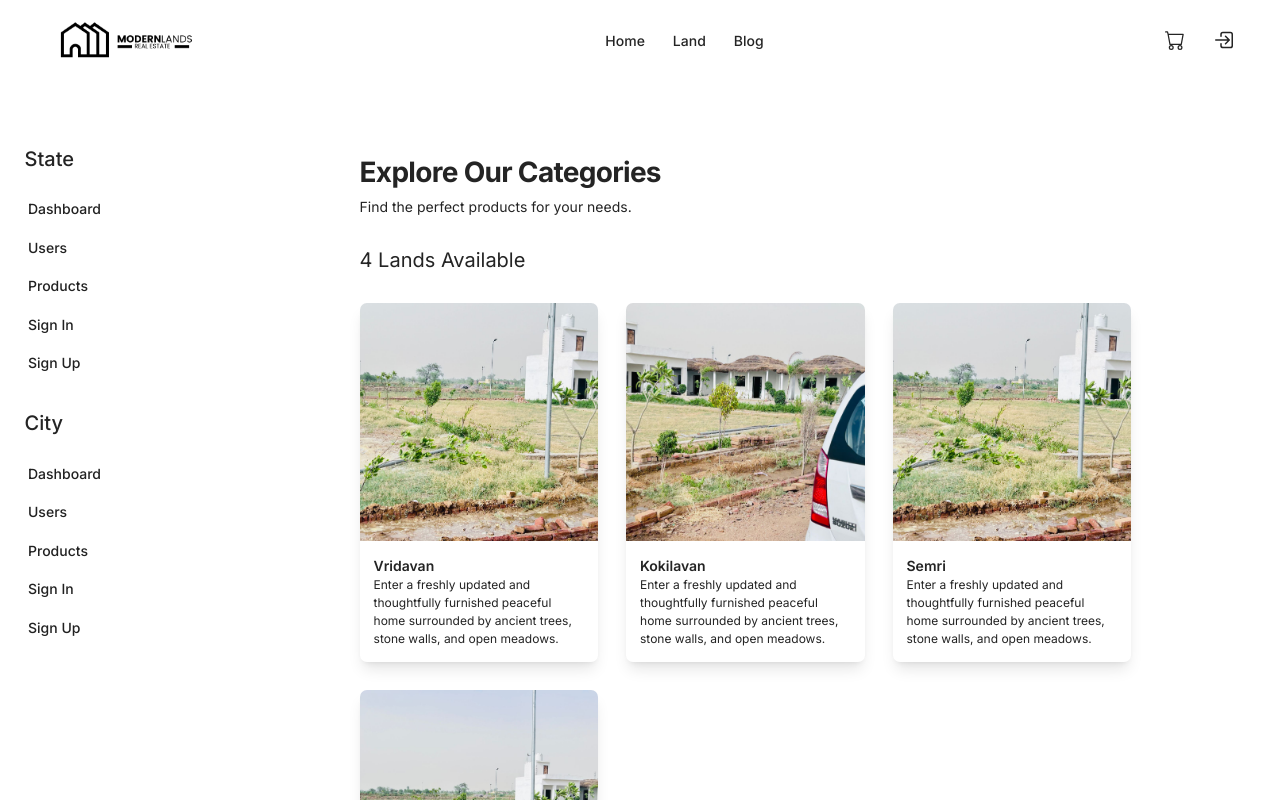
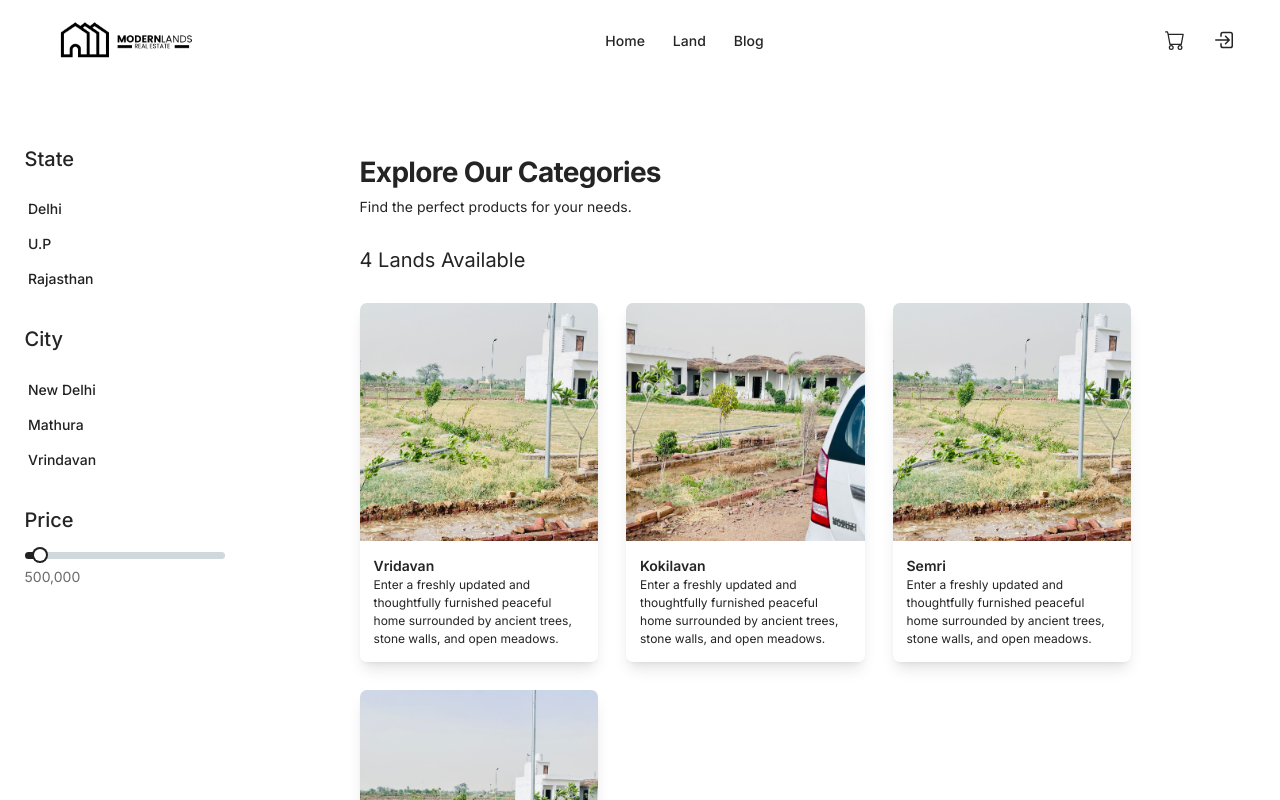
Before and after one commit to Unknown3032/AathyatamRealstate, a Next.js app: page /all-lands in a window 1280 px wide. Shown: the top 800 px of the page. Built offline with nearby package versions, Linux system fonts and the light colour scheme.

Commit message:
sidenavUiComplete

```diff
--- a/components/Navbar.jsx
+++ b/components/Navbar.jsx
@@ -34,7 +34,6 @@ const Navbar = () => {
 
 
     const controlNavbar = () => {
-
         if (window.scrollY > 150) {
             if (window.scrollY > lastScrollY && !mobileMenu) {
                 setShow("-translate-y-[80px] ");
--- a/components/SideNavbarProduct.jsx
+++ b/components/SideNavbarProduct.jsx
@@ -1,79 +1,101 @@
 
 import Link from "next/link"
+import { useEffect, useState } from "react";
 import { VscClose } from "react-icons/vsc";
+import { Slider } from "@material-tailwind/react";
+
+
+const states = [
+    { name: "Delhi" },
+    { name: "U.P" },
+    { name: "Rajasthan" },
+]
+
+const city = [
+    { name: "New Delhi" },
+    { name: "Mathura" },
+    { name: "Vrindavan" },
+]
 
 
 const SideNavbarProduct = ({ sidenavBar, setSidenavBar }) => {
 
+    const [curSliderVal, setCurSliderVal] = useState(5);
+    const [currentPrice, setCurrentPrice] = useState(500000);
+    const [controlSideNav, setControlSideNav] = useState('fixed');
+
+    const handlePriceSlider = (e) => {
+        const curvalue = Math.round(e.target.value);
+        setCurrentPrice(curvalue * 100000);
+        setCurSliderVal(curvalue);
+    }
+
+
+    const controlSideNavbar = () => {
+        if (window.scrollY > 150) {
+            if (window.scrollY > 500) {
+                setControlSideNav('sticky')
+            }
+        };
+    }
+
+    useEffect(() => {
+        const html = document.querySelector("html");
+        if (html) {
+            html.style.overflow = sidenavBar ? "hidden" : "auto";
+        }
+
+    }, [sidenavBar])
+
+
     return (
-        <div className={` w-full md:w-72 h-full absolute md:block bg-white z-20 md:z-10 ${sidenavBar ? 'block' : 'hidden'} `}>
-            <aside id="sidebar-multi-level-sidebar" className="fixed mt-5 bg-white md:top-32 left-0 z-40 md:w-72 w-full h-full md:h-auto  sm:translate-x-0" aria-label="Sidebar">
+        <div className={` w-full md:w-72 h-full absolute md:block  pb-20 bg-white z-20 md:z-10 ${sidenavBar ? 'flex' : 'hidden'} `}>
+            <aside id="sidebar-multi-level-sidebar" className={` absolute mt-5 bg-white md:top-32 left-0 z-40 md:w-72 w-full h-auto md:h-auto md:${controlSideNav} `} aria-label="Sidebar">
 
                 <span className="md:hidden" onClick={() => setSidenavBar(!sidenavBar)}> <VscClose className="ml-[90vw] text-2xl " /></span>
 
                 <div className="h-full px-3 py-4 overflow-y-auto  dark:bg-gray-800">
                     <h1 className="text-2xl pl-4 pb-5 font-medium">State</h1>
-                    <ul className="space-y-1 font-medium">
-                        <li>
+                    <ul className="font-medium">
+                        {states.map((state, i) => {
+                            return (
+                                <li key={i}>
                                     <a href="#" className="flex items-center p-2 text-gray-900 rounded-lg dark:text-white hover:bg-gray-100 dark:hover:bg-gray-700 group">
-                                <span className="ms-3">Dashboard</span>
+                                        <span className="ms-3">{state.name}</span>
                                     </a>
                                 </li>
-
-                        <li>
-                            <a href="#" className="flex items-center p-2 text-gray-900 rounded-lg dark:text-white hover:bg-gray-100 dark:hover:bg-gray-700 group">
-                                <span className="flex-1 ms-3 whitespace-nowrap">Users</span>
-                            </a>
-                        </li>
-                        <li>
-                            <a href="#" className="flex items-center p-2 text-gray-900 rounded-lg dark:text-white hover:bg-gray-100 dark:hover:bg-gray-700 group">
-                                <span className="flex-1 ms-3 whitespace-nowrap">Products</span>
-                            </a>
-                        </li>
-                        <li>
-                            <a href="#" className="flex items-center p-2 text-gray-900 rounded-lg dark:text-white hover:bg-gray-100 dark:hover:bg-gray-700 group">
-                                <span className="flex-1 ms-3 whitespace-nowrap">Sign In</span>
-                            </a>
-                        </li>
-                        <li>
-                            <a href="#" className="flex items-center p-2 text-gray-900 rounded-lg dark:text-white hover:bg-gray-100 dark:hover:bg-gray-700 group">
-                                <span className="flex-1 ms-3 whitespace-nowrap">Sign Up</span>
-                            </a>
-                        </li>
+                            )
+                        })}
                     </ul>
                 </div>
 
                 <div className="h-full px-3 py-4 overflow-y-auto  dark:bg-gray-800">
                     <h1 className="text-2xl pl-4 pb-5 font-medium">City</h1>
-                    <ul className="space-y-1 font-medium">
-                        <li>
+                    <ul className=" font-medium">
+                        {city.map((city, i) => {
+                            return (
+                                <li key={i}>
                                     <a href="#" className="flex items-center p-2 text-gray-900 rounded-lg dark:text-white hover:bg-gray-100 dark:hover:bg-gray-700 group">
-                                <span className="ms-3">Dashboard</span>
+                                        <span className="ms-3">{city.name}</span>
                                     </a>
                                 </li>
-
-                        <li>
-                            <a href="#" className="flex items-center p-2 text-gray-900 rounded-lg dark:text-white hover:bg-gray-100 dark:hover:bg-gray-700 group">
-                                <span className="flex-1 ms-3 whitespace-nowrap">Users</span>
-                            </a>
-                        </li>
-                        <li>
-                            <a href="#" className="flex items-center p-2 text-gray-900 rounded-lg dark:text-white hover:bg-gray-100 dark:hover:bg-gray-700 group">
-                                <span className="flex-1 ms-3 whitespace-nowrap">Products</span>
-                            </a>
-                        </li>
-                        <li>
-                            <a href="#" className="flex items-center p-2 text-gray-900 rounded-lg dark:text-white hover:bg-gray-100 dark:hover:bg-gray-700 group">
-                                <span className="flex-1 ms-3 whitespace-nowrap">Sign In</span>
-                            </a>
-                        </li>
-                        <li>
-                            <a href="#" className="flex items-center p-2 text-gray-900 rounded-lg dark:text-white hover:bg-gray-100 dark:hover:bg-gray-700 group">
-                                <span className="flex-1 ms-3 whitespace-nowrap">Sign Up</span>
-                            </a>
-                        </li>
+                            )
+                        })}
                     </ul>
                 </div>
+
+                <div className="h-full px-3 py-4 overflow-y-auto dark:bg-gray-800">
+
+                    <h1 className="text-2xl pl-4 pb-5 font-medium">Price</h1>
+                    <div className="px-4 w-44">
+                        <Slider
+                            onChange={handlePriceSlider}
+                            defaultValue={curSliderVal}
+                        />
+                        <p className="py-2 text-dark-grey ">{currentPrice.toLocaleString()}</p>
+                    </div>
+                </div>
+
             </aside>
 
 
```
Lines whose indentation alone changed are shown as unchanged.
